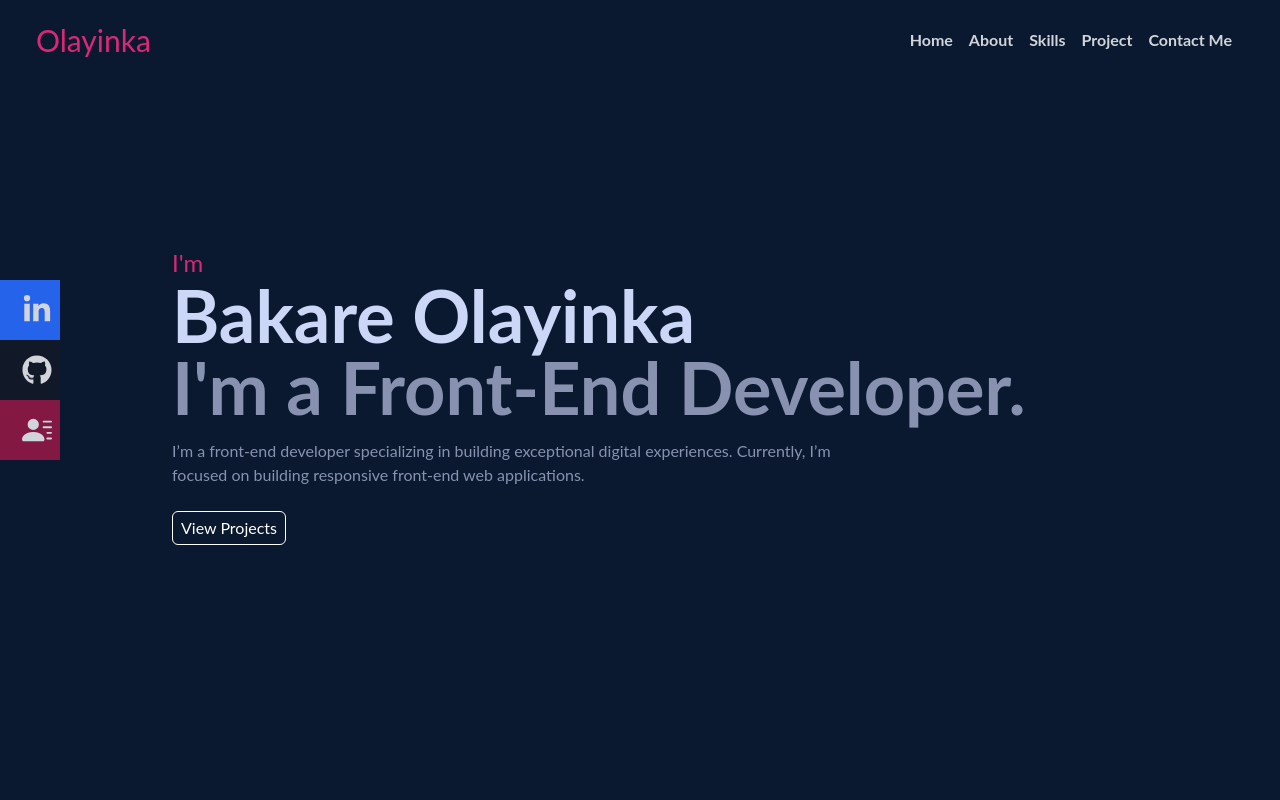
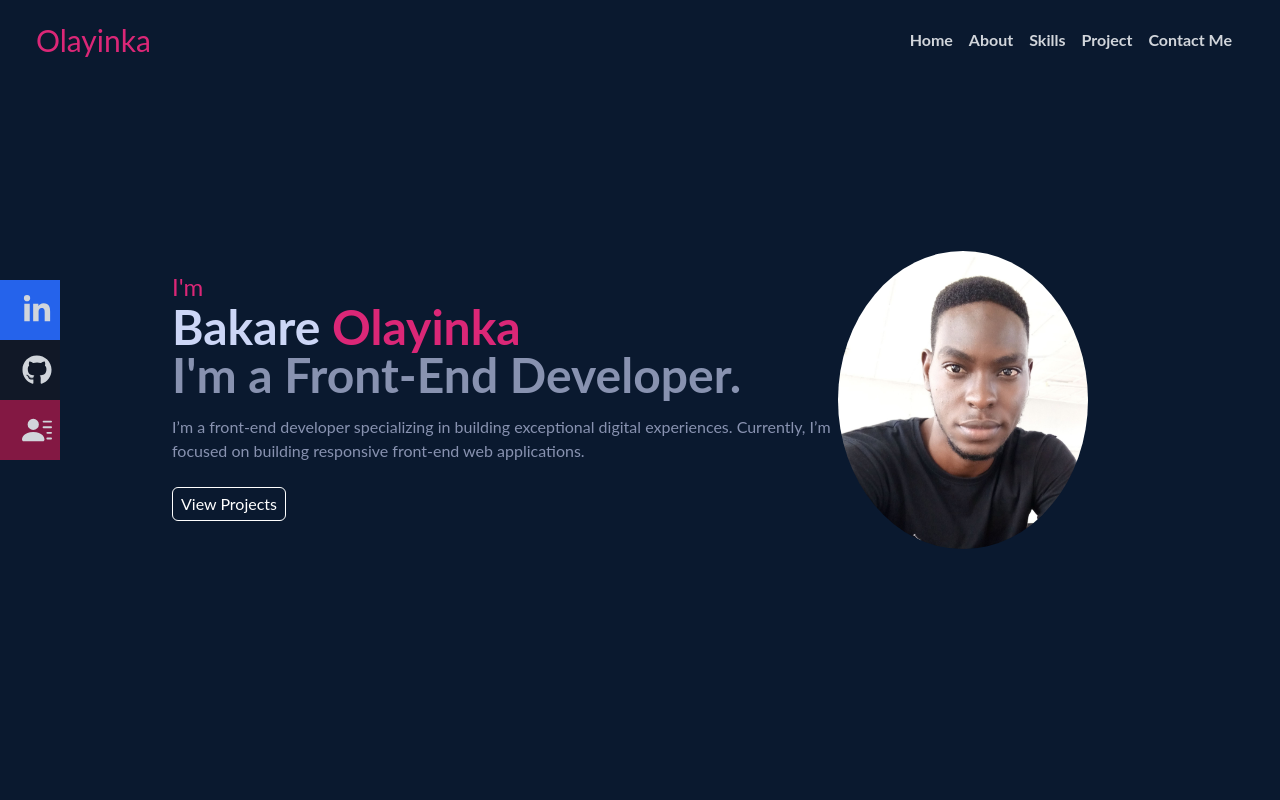
Before and after one commit to YhinkaDevOps/React-Portfolio, a React (Create React App) app: page / in a window 1280 px wide. Shown: the top 800 px of the page. Built offline with nearby package versions, Linux system fonts and the light colour scheme.

Commit message:
made changes to home.js

```diff
--- a/src/components/Home.js
+++ b/src/components/Home.js
@@ -1,16 +1,18 @@
 import React from 'react';
 import  { Link} from  'react-scroll'
+import Yinkaimg from '../image/yinka.jpg'
 
 const Home = () => {
   return (
     <div name='home' className='bg-[#0a192f] w-full h-screen'>
       {/* Container */}
       <div className='max-w-[1000px] mx-auto px-8 flex flex-col justify-center h-full'>
+         <div className='homebio-container  '>
               <p className='text-pink-600 text-2xl'>I'm</p>
-        <h1 className='text-4xl md:text-7xl font-bold text-[#ccd6f6]'>
-            Bakare Olayinka
+              <h1 className='text-4xl md:text-5xl font-bold text-[#ccd6f6]'>
+                  Bakare <span className='name_span'>Olayinka</span>
               </h1>
-        <h2 className='text-4xl md:text-7xl font-bold text-[#8892b0]'>
+              <h2 className='text-4xl md:text-5xl font-bold text-[#8892b0]'>
                   I'm a Front-End Developer.
               </h2>
             <p className='text-[#8892b0] py-4 max-w-[700px]'>
@@ -26,6 +28,11 @@ const Home = () => {
               </button>
             </div>
           </div>
+          <div className='home-img'>
+            <img src={Yinkaimg} alt="" />
+          </div>
+       </div>
+
 
     </div>
   )
--- a/src/components/Project.js
+++ b/src/components/Project.js
@@ -1,5 +1,7 @@
 import React from 'react'
 import realestate from "../image/realestate.jpg"
+import project1 from "../image/project1.jpg"
+
 const Project = () => {
   return (
     <div name="project" className='w-full md:h-screen text-gray-300 bg-[#0a192f]'>
@@ -13,11 +15,11 @@ const Project = () => {
                 {/* container */}
                 <div className='grid sm:grid-cols-2 md:grid-cols-3 gap-4 '>
                   <div
-                    style={{backgroundImage: `url(${realestate})`}}
+                    style={{backgroundImage: `url(${project1})`}}
                     className='shadow-lg shadow-[#040c16] group container rounded-md flex justify-center items-center mx-auto content-div'>
                     <div className='opacity-0 group-hover:opacity-100'>
                       <span className='text-2xl font-bold text-white tracking-wider'>
-                        React JS Application
+                        IMDB Movie fetch with API
                       </span>
                       <div className='pt-8 text-center'>
                         <a href="/">
--- a/src/index.css
+++ b/src/index.css
@@ -45,3 +45,26 @@ input, textarea{
 .social_icon:hover{
   opacity: 0.5;
 }
+
+.homebio-container{
+  position: relative;
+}
+
+.home-img{
+  width: 250px;
+  position: absolute;
+  right:0;
+  margin-right: 15%;
+margin-left: auto;
+}
+
+
+
+.home-img img{
+  border-radius: 50%;
+  object-fit: cover;
+}
+
+.name_span{
+  color: #db2777
+}
```
Also changed, not shown: src/image/project1.png (added), src/image/yinka.jpg (added). Lines whose indentation alone changed are shown as unchanged.
